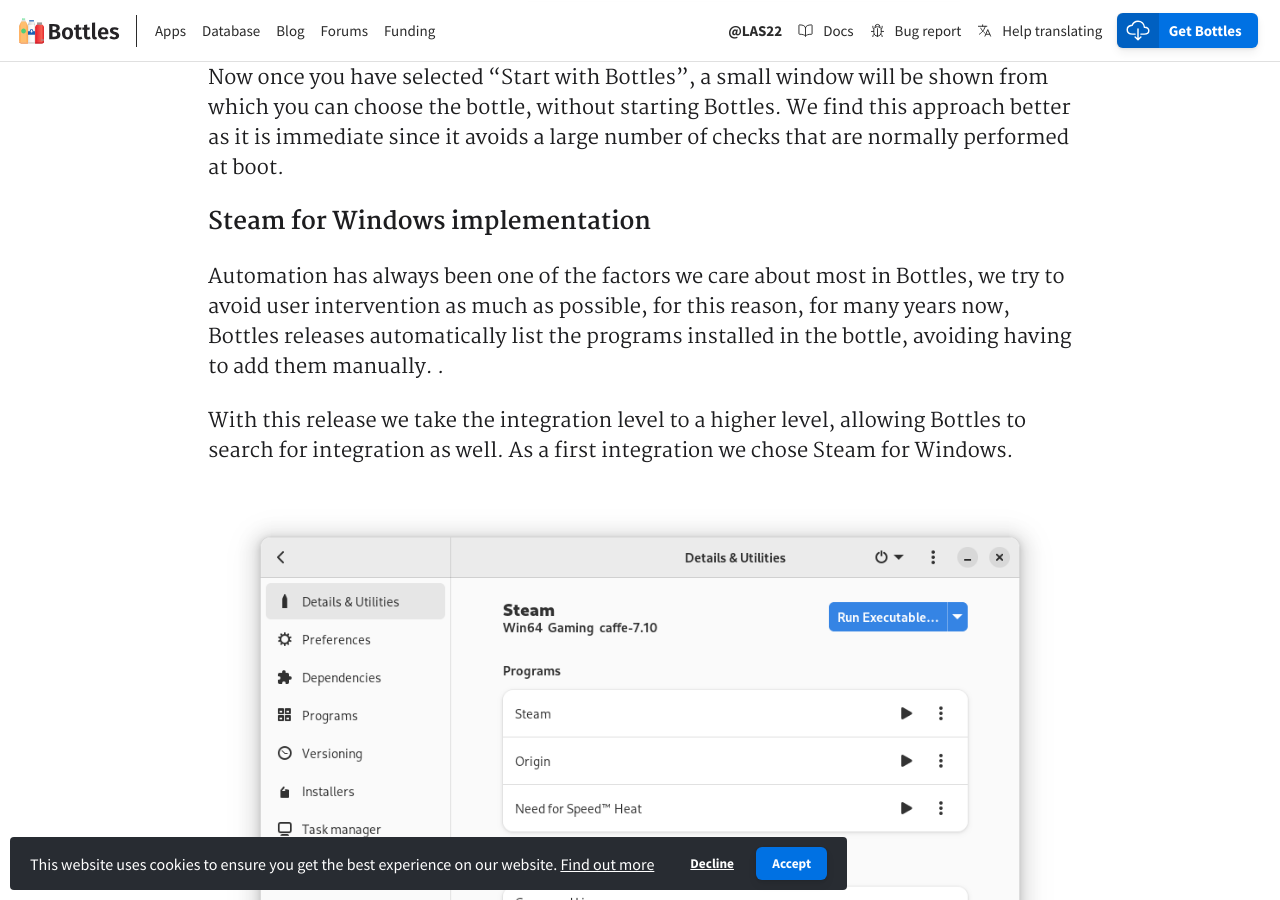
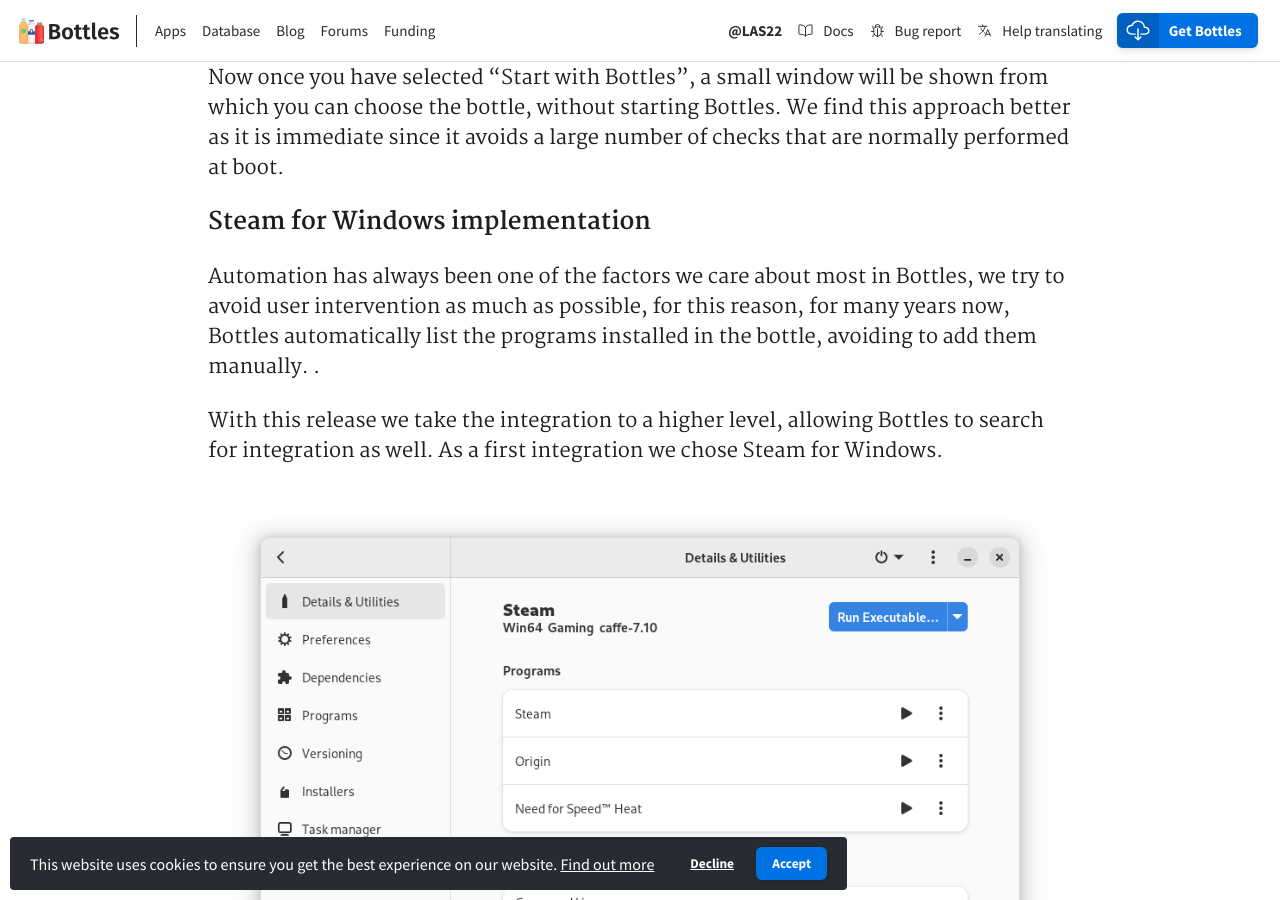
Before and after one commit to bottlesdevs/website, a Jekyll site: the page built from _posts/2022-06-14-release-2022.6.14.md, in a window 1280 px wide and 900 px high, scrolled down 7436 px. Built offline with Jekyll 4.4.1, drawn with Linux system fonts in a browser that asks for light colours; nearby versions of some CDN libraries; comment, search, counter and statistics services are not loaded; some of the changed text lies outside the part shown.

Commit message:
general improvements

```diff
--- a/_posts/2022-06-14-release-2022.6.14.md
+++ b/_posts/2022-06-14-release-2022.6.14.md
@@ -94,9 +94,9 @@
 Now once you have selected "Start with Bottles", a small window will be shown from which you can choose the bottle, without starting Bottles. We find this approach better as it is immediate since it avoids a large number of checks that are normally performed at boot.
 
 ### Steam for Windows implementation
-Automation has always been one of the factors we care about most in Bottles, we try to avoid user intervention as much as possible, for this reason, for many years now, Bottles releases automatically list the programs installed in the bottle, avoiding having to add them manually. .
+Automation has always been one of the factors we care about most in Bottles, we try to avoid user intervention as much as possible, for this reason, for many years now, Bottles automatically list the programs installed in the bottle, avoiding to add them manually. .
 
-With this release we take the integration level to a higher level, allowing Bottles to search for integration as well. As a first integration we chose Steam for Windows.
+With this release we take the integration to a higher level, allowing Bottles to search for integration as well. As a first integration we chose Steam for Windows.
 
 <img tooltip="Bottles Brescia - Steam for Windows" class="on-light" src="/uploads/bottles-brescia-steam-windows-listing.png" />
 <img tooltip="Bottles Brescia - Steam for Windows (dark)" class="on-dark" src="/uploads/bottles-brescia-steam-windows-listing-dark.png" />
```
Also changed, not shown: other parts of _posts/2022-06-14-release-2022.6.14.md (+2 -2 lines).
